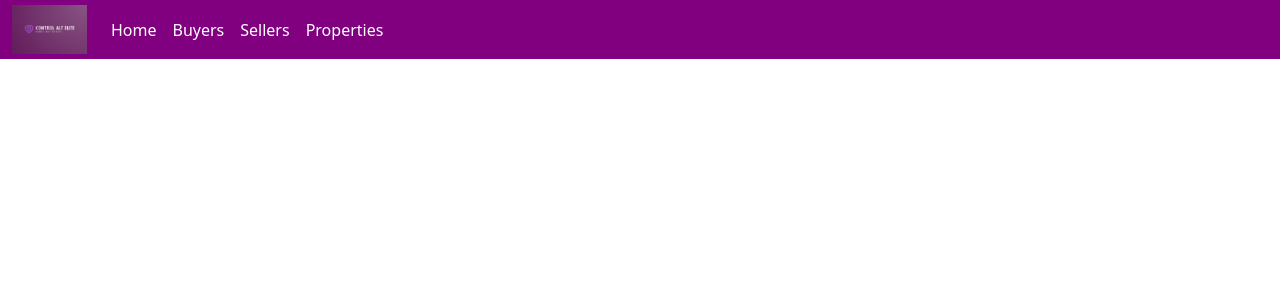
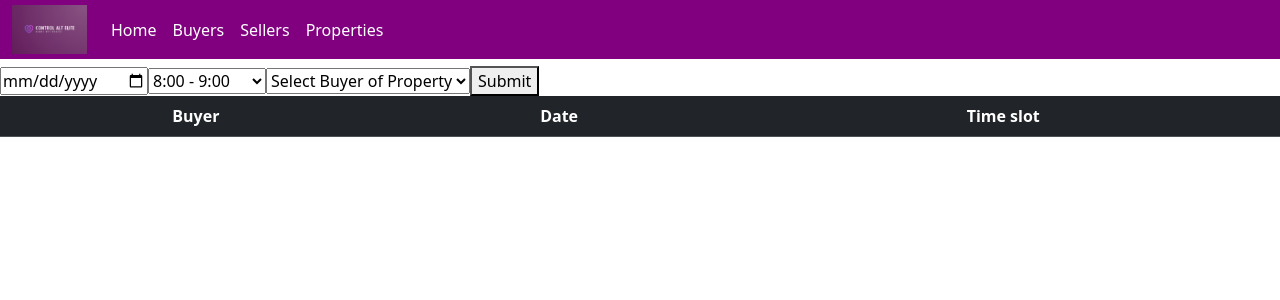
Before and after one commit to AndykingSkywalker/ctrl_alt_elite, a React (Create React App) app: page /bookings/1 in a window 1280 px wide. Shown: the top 300 px of the page. Built offline with nearby package versions, Linux system fonts and the light colour scheme; data requests are answered from the project's data file.

Commit message:
created booking, respective features, delete booking

```diff
--- a/db.json
+++ b/db.json
@@ -109,5 +109,6 @@
       "status": "For Sale",
       "id": 3
     }
-  ]
+  ],
+  "bookings": []
 }
--- a/src/App.js
+++ b/src/App.js
@@ -7,6 +7,8 @@ import Sellers from './Components/Routing/Sellers';
 import EditProperties from './Components/Routing/EditProperties';
 import 'bootstrap/dist/css/bootstrap.min.css';
 import Logo from './Logo.png';
+import Bookings from './Components/Routing/Bookings';
+
 
 function App() {
   return (
@@ -42,6 +44,7 @@ function App() {
           <Route path='/properties' element={<Properties />} />
           <Route path='/sellers' element={<Sellers />} />
           <Route path='/edit/:id' element={<EditProperties />} />
+          <Route path='/bookings/:id' element={<Bookings />} />
         </Routes>
       </div>
 
@@ -49,4 +52,5 @@ function App() {
   );
 }
 
+
 export default App;
--- /dev/null
+++ b/src/Components/Booking.jsx
@@ -0,0 +1,38 @@
+import PropTypes from 'prop-types';
+import axios from 'axios'
+
+function Booking(props) {
+
+    function getBookings() {
+        axios
+            .get("http://localhost:3030/bookings")
+            .then((response) => {
+
+            })
+            .catch(error => console.error(error))
+    }
+
+    return (
+
+        <tr>
+            <td>{props.buyername}</td>
+            <td>{props.date}</td>
+            <td>{props.time}</td>
+            <td><button type="button" onClick={() => {
+                        axios.delete("http://localhost:3030/bookings/" + props.id)
+                            .then(res => { getBookings() })
+
+                            .catch(err => console.error(err));
+                    }}>DELETE</button></td>
+        </tr>
+    );
+}
+
+Booking.propTypes = {
+    time: PropTypes.string,
+    date: PropTypes.string,
+    buyername: PropTypes.string,
+    id: PropTypes.number,
+}
+
+export default Booking;
--- /dev/null
+++ b/src/Components/BuyerDropDown.jsx
@@ -0,0 +1,37 @@
+import axios from "axios";
+import { useEffect, useState } from "react";
+
+
+function BuyerDropDown(props) {
+
+    const [buyers, setBuyers] = useState([])
+    const buyerNameComponent = []
+    function getBuyers() {
+        axios
+            .get("http://localhost:3030/buyers")
+            .then((response) => {
+                setBuyers(response.data)
+            })
+            .catch(error => console.error(error))
+    }
+    useEffect(getBuyers, [])
+
+
+    for (let buyer of buyers) {
+
+        buyerNameComponent.push(
+            <option value={buyer.firstName + " " + buyer.lastName}>{buyer.firstName + " " + buyer.lastName}</option>)
+
+    }
+    return(
+
+        <select value={props.value} onChange={props.onChange} required>
+            <option selected>Select Buyer of Property</option>
+            {buyerNameComponent}
+
+        </select>
+    )
+}
+
+
+export default BuyerDropDown;
--- a/src/Components/Property.jsx
+++ b/src/Components/Property.jsx
@@ -2,6 +2,8 @@ import PropTypes from 'prop-types';
 import bathroomPicture from "../images/bathroom-svgrepo-com.svg";
 import bedroomPicture from "../images/bed-svgrepo-com.svg";
 import gardenPicture from "../images/garden-svgrepo-com.svg"
+import { useNavigate } from 'react-router-dom';
+import sellerPicture from "../images/person-svgrepo-com.svg";
 
 function Property(props) {
 
@@ -9,7 +11,13 @@ function Property(props) {
         navigate("/edit/" + props.id)
 
     }
+    const handleBookings = () =>{
+        navigate("/bookings/" + props.id)
+
+    }
     const navigate = useNavigate();
+
+
 
     return (
         <div className='col'>
@@ -28,7 +36,8 @@ function Property(props) {
                         <div class="card-body">
                         <h5>{props.status}</h5>
                      </div>
-                     <button className='btn btn-primary ' onClick={handleEdit}>Edit Property</button> <button className='btn btn-success '>Bookings</button>
+                     <button className='btn btn-primary ' onClick={handleEdit}>Edit Property</button>
+                     <button className='btn btn-success ' onClick={handleBookings}>Bookings</button>
                     </div>
                 </div>
             </div>
--- a/src/Components/Routing/Bookings.jsx
+++ b/src/Components/Routing/Bookings.jsx
@@ -1,9 +1,134 @@
+// Bookings.jsx
+
+
+import React, { useState, useEffect } from 'react';
+import axios from 'axios';
+import { useNavigate, useParams } from "react-router-dom";
+import BuyerDropDown from '../BuyerDropDown';
+import Buyer from "../Buyer";
+import Booking from '../Booking';
+
 function Bookings() {
-    return (
-        <div>
 
-        </div>
-     );
+    const navigate = useNavigate();
+    const params = useParams();
+
+    const [buyers, setBuyers] = useState ([]);
+    const [bookings, setBookings] = useState ([]);
+    const [date, setDate] = useState ("");
+    const [time, setTime] = useState ("");
+    const [buyername, setBuyerName] = useState ("");
+    const bookingComponent = []
+
+
+    function getBookings() {
+        axios
+            .get("http://localhost:3030/bookings")
+            .then((response) => {
+                setBookings(response.data)
+            })
+            .catch(error => console.error(error))
+    }
+    useEffect(getBookings, [])
+
+
+    for (let booking of bookings) {
+        bookingComponent.push(
+            <Booking
+                time={booking.time}
+                date={booking.date}
+                buyername={booking.buyername}
+                id={booking.id}
+            />)
+    }
+
+
+    const handleSubmit=(e) => {
+        e.preventDefault();
+
+        for (let booking of bookings) {
+            if (time === booking.time && date === booking.date) {
+               alert("Booking already exists");
+               return
+            } else {
+                console.log("Submitted");
+            }
+        }
+
+        axios.post("http://localhost:3030/bookings", { date, time, buyername  })
+        .then(response => {
+            setDate("");
+            setTime("");
+            setBuyerName("");
+        })
+        .catch(error => console.error(error))
+
+    }
+    return(
+        <>
+
+        <form onSubmit={handleSubmit} style={{marginTop: "50px"}}>
+            <input onChange={(e) => setDate (e.target.value)} value={date} type="date" name="bookings" id="bookings" />
+
+            <select onChange={(e) => setTime (e.target.value)} value={time} name="timeslot" id="timeslot">
+                <option value="8:00 - 9:00">8:00 - 9:00</option>
+                <option value="9:00 - 10:00">9:00 - 10:00</option>
+                <option value="10:00 - 11:00">10:00 - 11:00</option>
+                <option value="11:00 - 12:00">11:00 - 12:00</option>
+                <option value="12:00 - 13:00">12:00 - 13:00</option>
+                <option value="13:00 - 14:00">13:00 - 14:00</option>
+                <option value="14:00 - 15:00">14:00 - 15:00</option>
+                <option value="15:00 - 16:00">15:00 - 16:00</option>
+                <option value="16:00 - 17:00">16:00 - 17:00</option>
+            </select>
+
+
+            <BuyerDropDown value={buyername} onChange={(e) => setBuyerName (e.target.value)}/>
+            <button type='submit'>Submit</button>
+        </form >
+
+
+        <table className="table table-bordered, " style={{ textAlign: "center", marginSide: "15%" }}>
+                <thead className="table-dark">
+                    <tr>
+                        <th>Buyer</th>
+                        <th>Date</th>
+                        <th>Time slot</th>
+                    </tr>
+                </thead>
+                <tbody className="table-group-divider">
+                   {bookingComponent}
+                </tbody>
+            </table>
+
+        </>
+
+
+
+    )
+
+    // useEffect(() => {
+    //     axios.get("http://localhost:3030/properties/" + params.id)
+    //     .then((res) => {
+    //         console.log(res);
+    //     }).catch(error => console.error(error));
+    //   }, []);
+
+    //     const handleSubmit = (e) => {
+    //         e.preventDefault();
+
+
+
+
+    // axios.post("http://localhost:3030/bookings", + params.id, { date, time, buyername  })
+    // .then(response => {
+    //     setDate("");
+    //     setTime("");
+    //     setBuyerName("");
+    // })
+    // .catch(error => console.error(error))
+
 }
+// }
 
-export default Bookings;
+export default Bookings
--- a/src/Components/Routing/EditProperties.jsx
+++ b/src/Components/Routing/EditProperties.jsx
@@ -82,7 +82,7 @@ return(
         <option value="Sold">Sold</option>
         <option value="Withdrawn">Withdrawn</option>
     </select>
-    <button className="btn btn-primary" type="submit" >Submit</button>
+    <button className="btn btn-primary" type="" >Submit</button>
 
 </div>
 </form>
```
